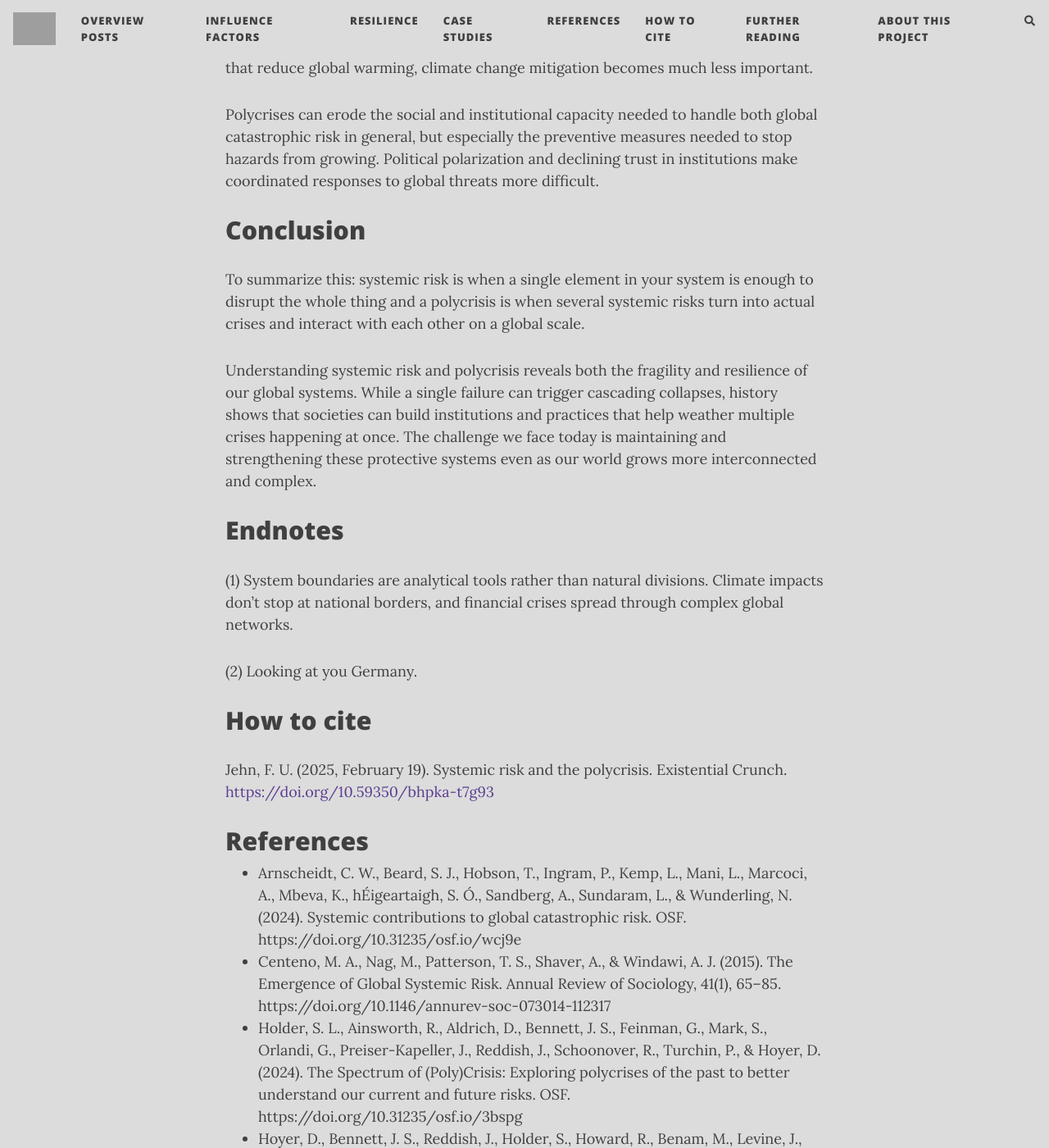
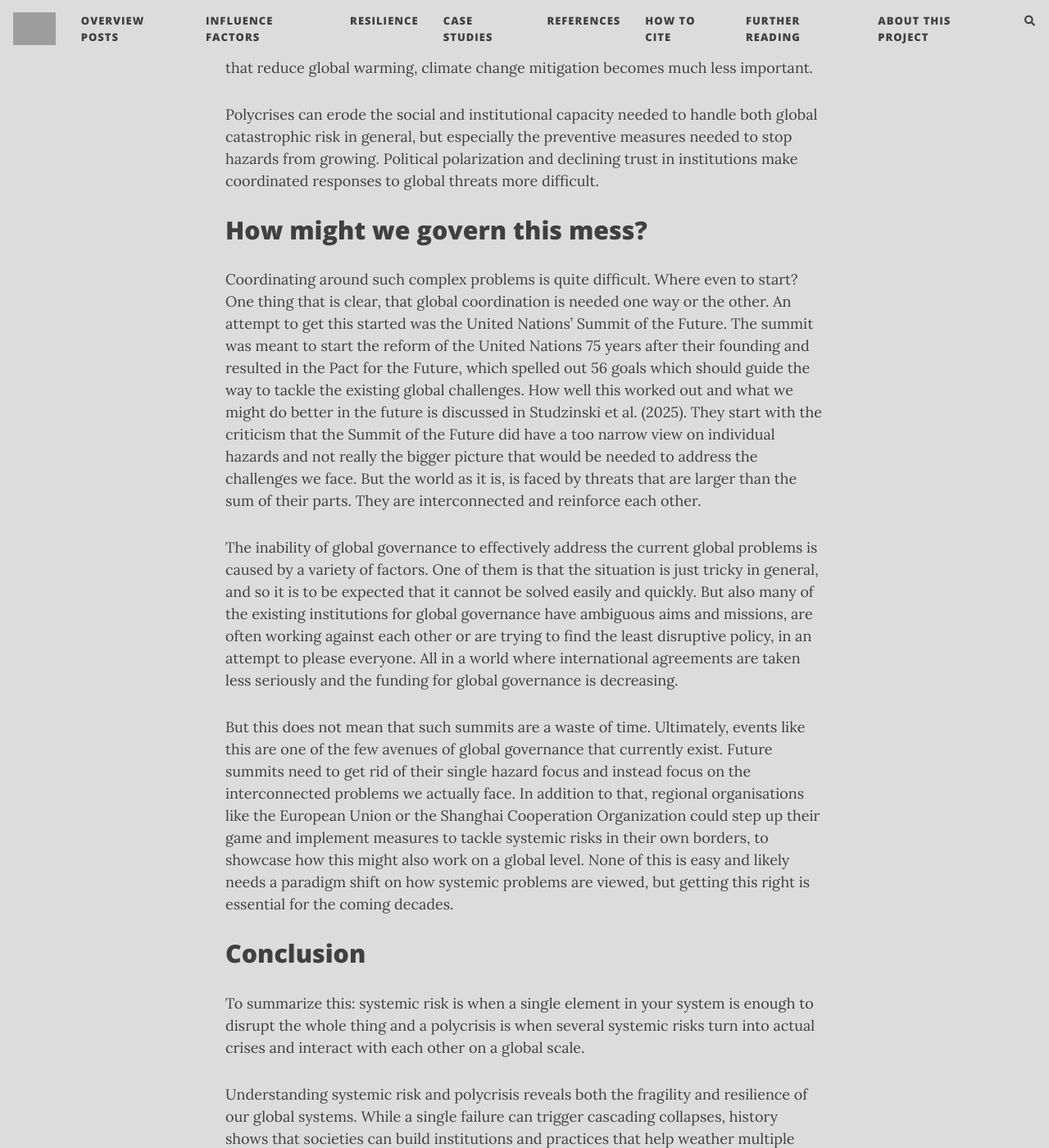
Before and after one commit to florianjehn/Societal_Collapse, a Jekyll site: the page built from _posts/2025-02-05-sys_crisis.md, in a window 1280 px wide and 1400 px high, scrolled down 9066 px. Shown: the whole window at 82% size. Built offline with Jekyll 4.4.1, drawn with Linux system fonts in a browser that asks for light colours; nearby versions of some CDN libraries; comment, search, counter and statistics services are not loaded; some of the changed text lies outside the part shown; grey boxes are pictures that could not be loaded.

Commit message:
updated sys risk

```diff
--- a/_posts/2025-02-05-sys_crisis.md
+++ b/_posts/2025-02-05-sys_crisis.md
@@ -90,6 +90,14 @@ Arnscheidt et al. also argue that our global risks have increased due to systemi
 
 Polycrises can erode the social and institutional capacity needed to handle both global catastrophic risk in general, but especially the preventive measures needed to stop hazards from growing. Political polarization and declining trust in institutions make coordinated responses to global threats more difficult.
 
+# How might we govern this mess?
+
+Coordinating around such complex problems is quite difficult. Where even to start? One thing that is clear, that global coordination is needed one way or the other. An attempt to get this started was the United Nations’ Summit of the Future. The summit was meant to start the reform of the United Nations 75 years after their founding and resulted in the Pact for the Future, which spelled out 56 goals which should guide the way to tackle the existing global challenges. How well this worked out and what we might do better in the future is discussed in Studzinski et al. (2025). They start with the criticism that the Summit of the Future did have a too narrow view on individual hazards and not really the bigger picture that would be needed to address the challenges we face. But the world as it is, is faced by threats that are larger than the sum of their parts. They are interconnected and reinforce each other.
+
+The inability of global governance to effectively address the current global problems is caused by a variety of factors. One of them is that the situation is just tricky in general, and so it is to be expected that it cannot be solved easily and quickly. But also many of the existing institutions for global governance have ambiguous aims and missions, are often working against each other or are trying to find the least disruptive policy, in an attempt to please everyone. All in a world where international agreements are taken less seriously and the funding for global governance is decreasing.
+
+But this does not mean that such summits are a waste of time. Ultimately, events like this are one of the few avenues of global governance that currently exist. Future summits need to get rid of their single hazard focus and instead focus on the interconnected problems we actually face. In addition to that, regional organisations like the European Union or the Shanghai Cooperation Organization could step up their game and implement measures to tackle systemic risks in their own borders, to showcase how this might also work on a global level. None of this is easy and likely needs a paradigm shift on how systemic problems are viewed, but getting this right is essential for the coming decades.
+
 # Conclusion
 
 To summarize this: systemic risk is when a single element in your system is enough to disrupt the whole thing and a polycrisis is when several systemic risks turn into actual crises and interact with each other on a global scale.
@@ -115,3 +123,4 @@ Jehn, F. U. (2025, February 19). Systemic risk and the polycrisis. Existential C
 * Lawrence, M., Homer-Dixon, T., Janzwood, S., Rockstöm, J., Renn, O., & Donges, J. F. (2024). Global polycrisis: The causal mechanisms of crisis entanglement. Global Sustainability, 7, e6. https://doi.org/10.1017/sus.2024.1
 * Mark, S., Holder, S., Hoyer, D., Schoonover, R., & Aldrich, D. P. (2023). Understanding Polycrisis: Definitions, Applications, and Responses (SSRN Scholarly Paper No. 4593383). Social Science Research Network. https://doi.org/10.2139/ssrn.4593383
 * Schweizer, P.-J., & Juhola, S. (2024). Navigating systemic risks: Governance of and for systemic risks. Global Sustainability, 7, e38. https://doi.org/10.1017/sus.2024.30
+* Studzinski, N. G., Kent, R., & Korowicz, D. (2025). Towards the Governance of Global Systemic Risk: Reforming the Summit of the Future. Global Governance: A Review of Multilateralism and International Organizations, 31(2), 113–136. https://doi.org/10.1163/19426720-03102002
```
Also changed, not shown: references.md (+2 -0 lines).
